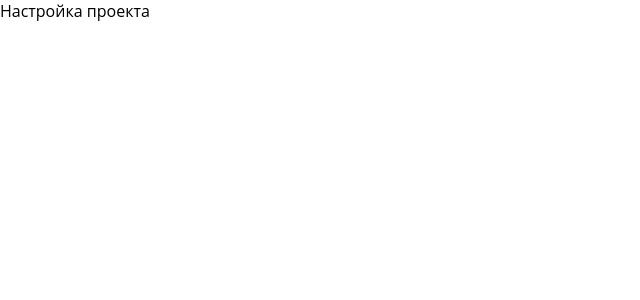
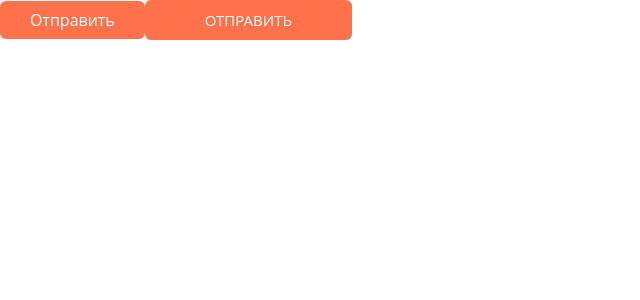
Before and after one commit to Mambuda2023/Pizza-App, a React (Vite) app: page / in a window 1280 px wide. Shown: the top 300 px of the page, without its empty margins (0-640 px from the left). Built offline with nearby package versions, Linux system fonts and the light colour scheme; a web font is replaced by a local one.

Commit message:
Создание сомпонента Button

```diff
--- a/package.json
+++ b/package.json
@@ -10,6 +10,7 @@
     "preview": "vite preview"
   },
   "dependencies": {
+    "classnames": "^2.5.1",
     "react": "^18.3.1",
     "react-dom": "^18.3.1"
   },
--- a/src/app/App.tsx
+++ b/src/app/App.tsx
@@ -1,5 +1,12 @@
+import Button from "../shared/UI/Button/Button";
+
 function App() {
-  return <>Настройка проекта</>;
+  return (
+    <>
+      <Button appearance={"big"}>Отправить</Button>
+      <Button appearance={"small"}>Отправить</Button>
+    </>
+  );
 }
 
 export default App;
--- a/src/index.css
+++ b/src/index.css
@@ -1,6 +1,7 @@
 :root {
   --font: "Open Sans", sans-serif;
   --primary-color: #fe724c;
+  --primary-hover-color: #df6442;
   --text-secondary-color: #5b5b5e;
   --text-color: #000000;
   --white-color: #ffff;
--- /dev/null
+++ b/src/shared/UI/Button/Button.module.css
@@ -0,0 +1,24 @@
+.button {
+  border-radius: 6px;
+  padding: 8px 30px;
+  font-family: inherit;
+  cursor: pointer;
+  transition: all ease 0.25s;
+  font-size: 16px;
+  color: var(--white-color);
+}
+.small {
+  font-size: 16px;
+  padding: 10px 25px;
+}
+.big {
+  font-size: 15px;
+  text-transform: uppercase;
+  padding: 10px 60px;
+}
+.accent {
+  background-color: var(--primary-color);
+}
+.accent:hover {
+  background-color: var(--primary-hover-color);
+}
--- a/src/shared/UI/Button/Button.tsx
+++ b/src/shared/UI/Button/Button.tsx
@@ -0,0 +1,22 @@
+import styles from "./Button.module.css";
+import cn from "classnames";
+import { ButtonProps } from "./ButtonProps";
+const Button = ({
+  children,
+  className,
+  appearance = "small",
+  ...props
+}: ButtonProps) => {
+  return (
+    <button
+      className={cn(styles["button"], styles["accent"], className, {
+        [styles["small"]]: appearance == "small",
+        [styles["big"]]: appearance == "small"
+      })}
+      {...props}
+    >
+      {children}
+    </button>
+  );
+};
+export default Button;
--- /dev/null
+++ b/src/shared/UI/Button/ButtonProps.ts
@@ -0,0 +1,5 @@
+import { ButtonHTMLAttributes, ReactNode } from "react";
+export interface ButtonProps extends ButtonHTMLAttributes<HTMLButtonElement> {
+  children: ReactNode;
+  appearance: "big" | "small";
+}
```
Also changed, not shown: src/shared/UI/Button/Button.css (deleted, +0 -8 lines), 1 other file (tests, documents, lock files or other folders).
